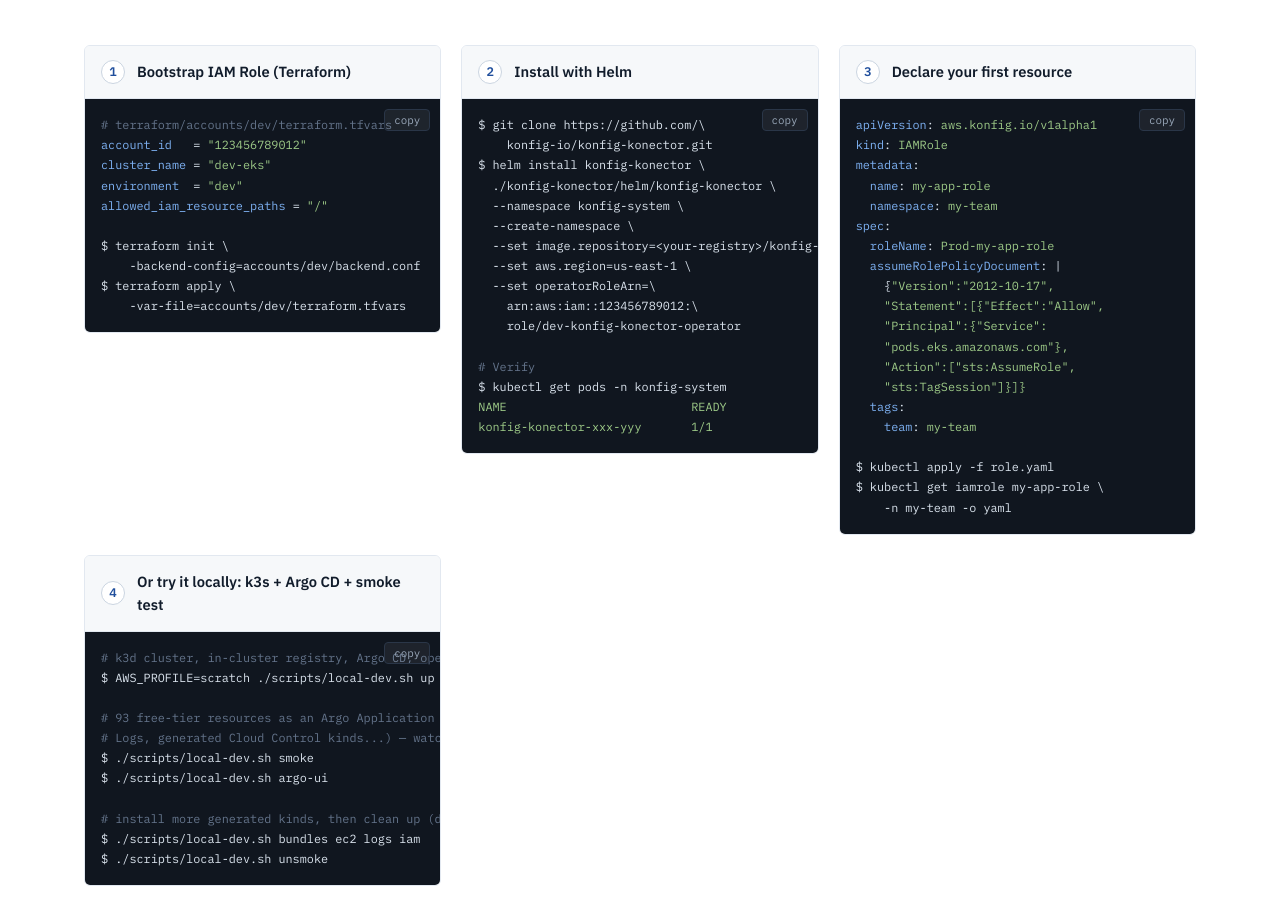
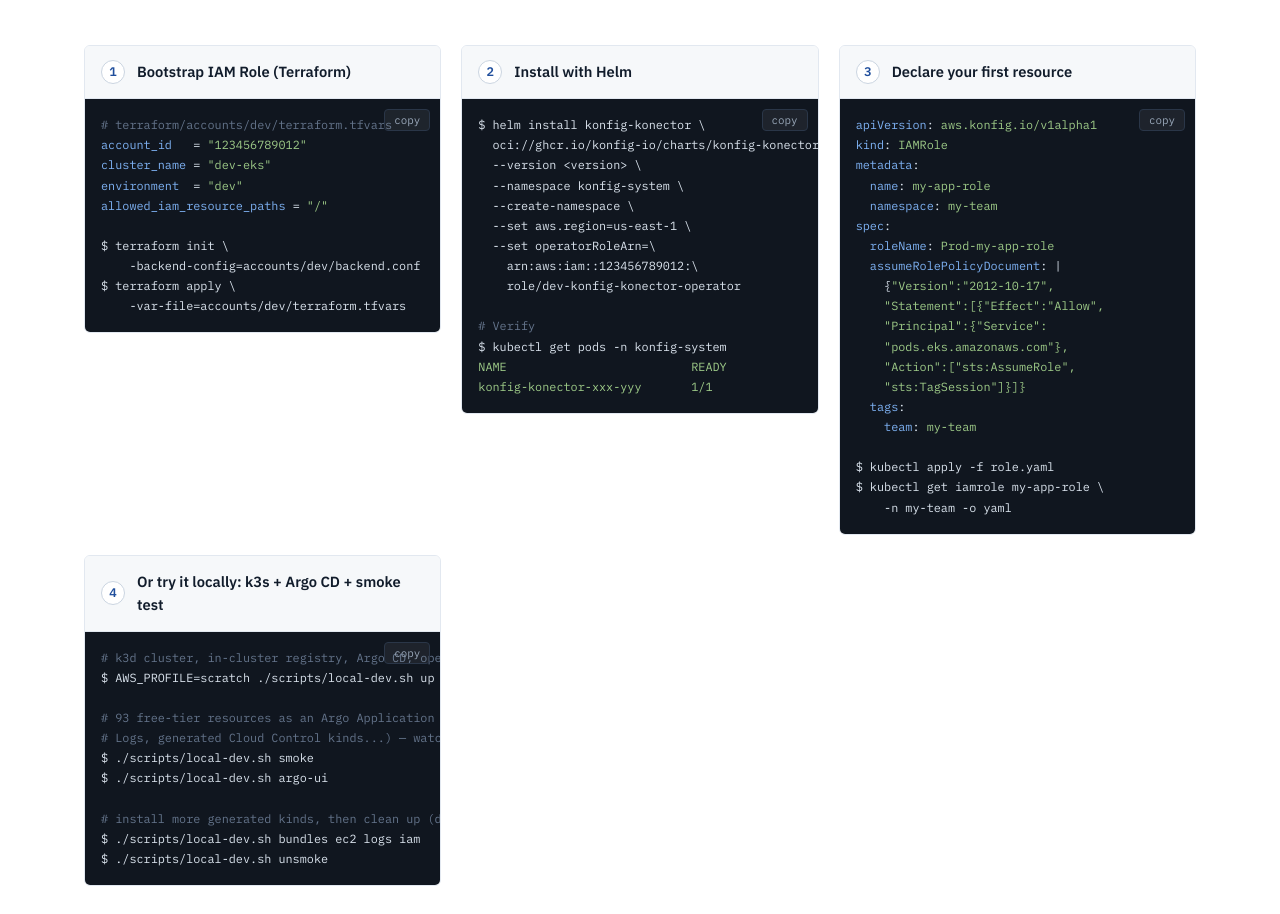
Before and after one commit to konfig-io/konfig-konector, a plain HTML site: page web/static/index.html in a window 1280 px wide. Shown: the part 3046-3960 px from the top of the page. Drawn offline with Linux system fonts and the light colour scheme.

Commit message:
ci: publish the Helm chart to GHCR as an OCI artifact on release tags
helm install konfig-konector oci://ghcr.io/konfig-io/charts/konfig-konector --version <version>

The chart is packaged with version = appVersion = the release tag and
pushed after the image job succeeds. workflow_dispatch publishes the chart
for an existing tag. README and landing page install from the OCI chart.

Co-Authored-By: Claude Fable 5.2 <noreply@anthropic.com>

```diff
--- a/web/static/index.html
+++ b/web/static/index.html
@@ -472,13 +472,11 @@ $ terraform apply \
           <div class="step-title">Install with Helm</div>
         </div>
         <div class="step-body">
-          <pre class="code-block" id="code-helm"><span class="cmd">$ git clone https://github.com/\
-    konfig-io/konfig-konector.git
-$ helm install konfig-konector \
-  ./konfig-konector/helm/konfig-konector \
+          <pre class="code-block" id="code-helm"><span class="cmd">$ helm install konfig-konector \
+  oci://ghcr.io/konfig-io/charts/konfig-konector \
+  --version &lt;version&gt; \
   --namespace konfig-system \
   --create-namespace \
-  --set image.repository=&lt;your-registry&gt;/konfig-konector \
   --set aws.region=us-east-1 \
   --set operatorRoleArn=\
     arn:aws:iam::123456789012:\
```
Also changed, not shown: 2 other files.
